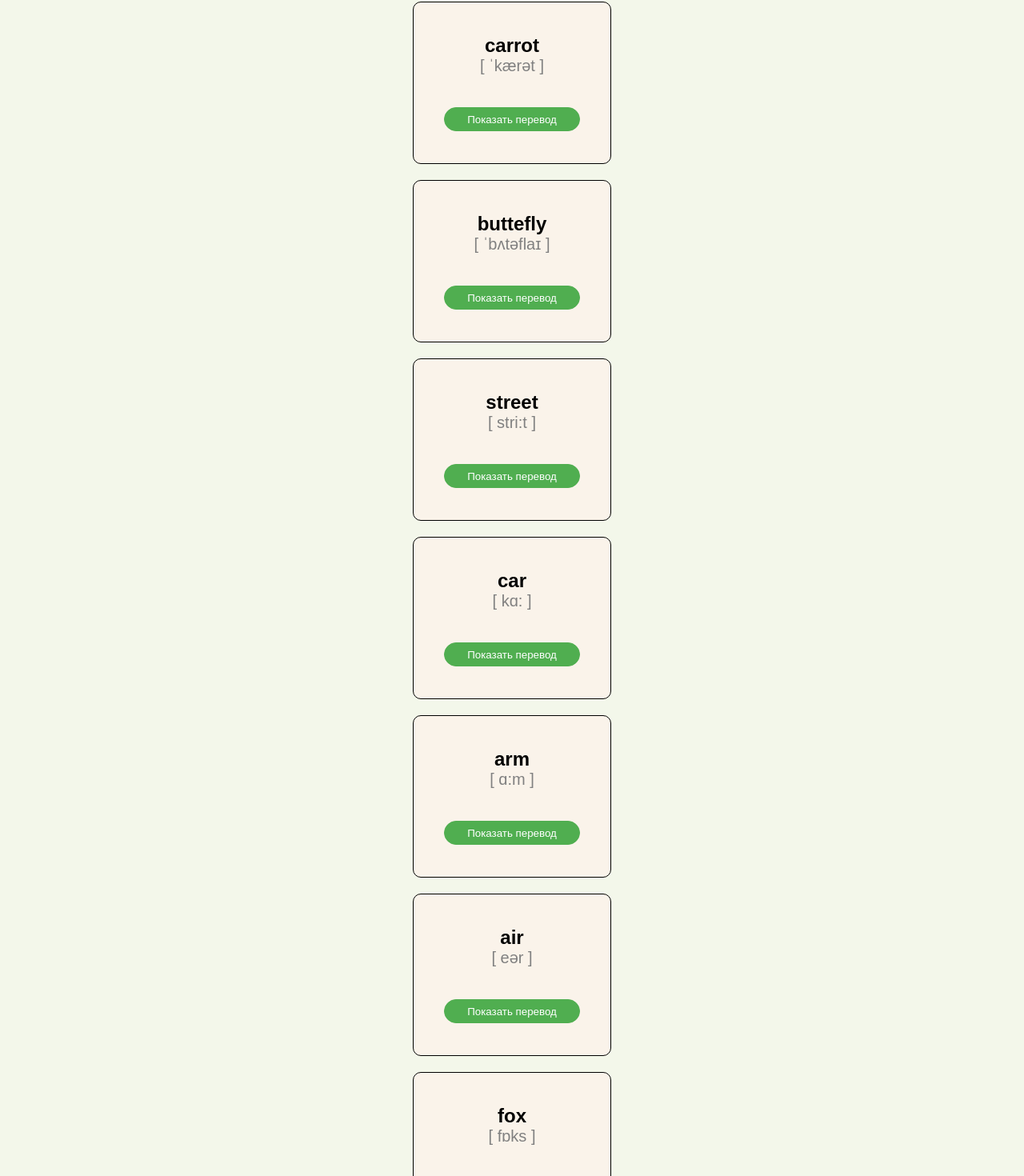
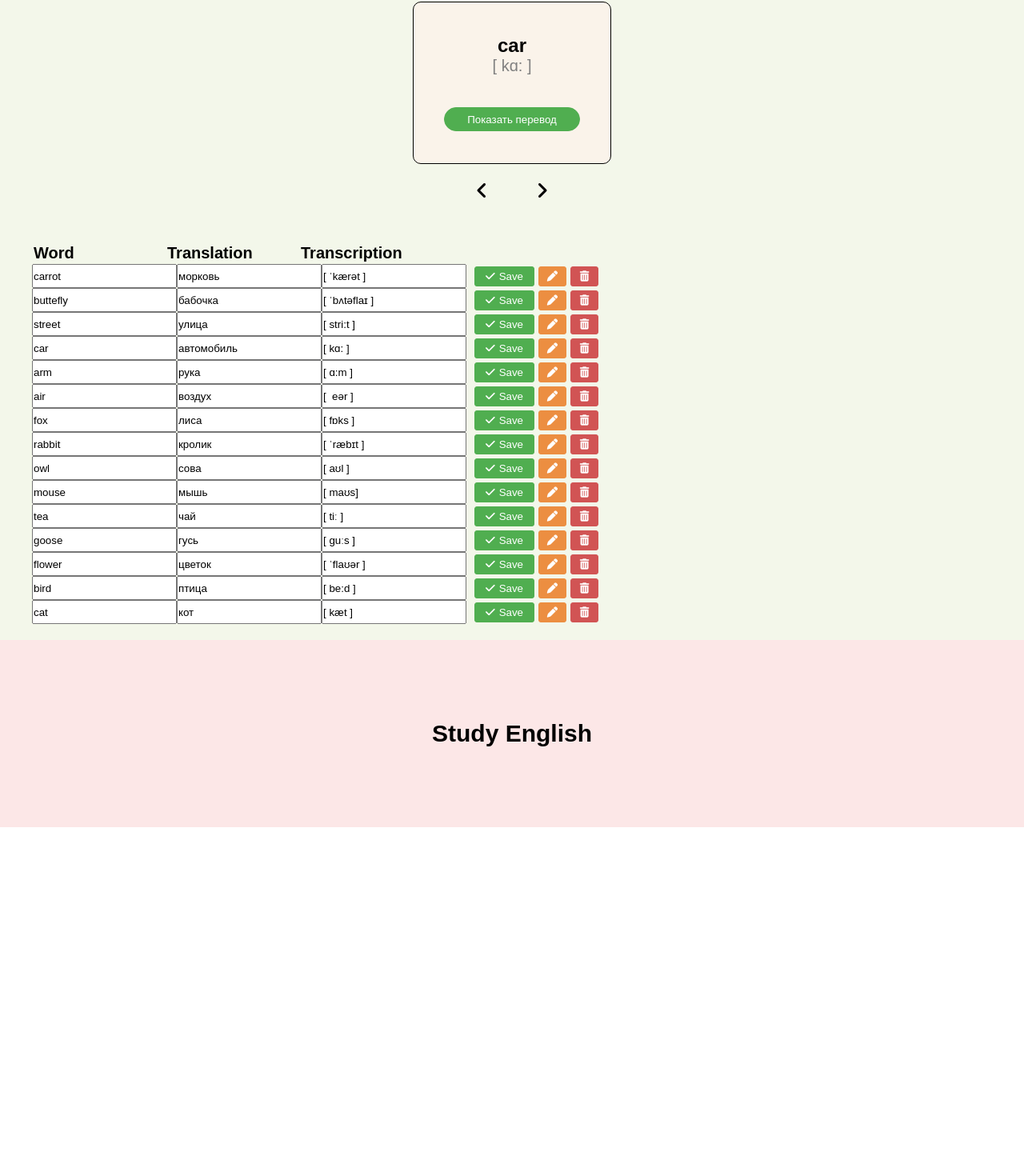
Before and after one commit to EvelinaYaln/words_app, a React (Create React App) app in the folder words-app/: page / in a window 1280 px wide. Shown: the part 152-1622 px from the top of the page at 80% size. After the commit the page ends 1186 px from the top, so only its background shows below. Built offline with nearby package versions, Linux system fonts and the light colour scheme; a web font is replaced by a local one.

Commit message:
created slider

```diff
--- a/words-app/src/components/Button.jsx
+++ b/words-app/src/components/Button.jsx
@@ -1,5 +1,3 @@
-
-
 function Button(props) {
     return (
       <div className="button-container">
--- a/words-app/src/components/Card.jsx
+++ b/words-app/src/components/Card.jsx
@@ -1,6 +1,8 @@
 import {useState} from 'react';
+//import words from '../words-json/words.json';
 function Card(props) {
     const [pressed, setPressed]= useState(false);
+
     const handleChange =()=> {
       setPressed(!pressed);
     }
@@ -11,6 +13,7 @@
           <div className="card__transcription">{props.transcription}</div>
           {pressed ? <div className="card__russian" onClick={handleChange}>{props.russian}</div> : <button className="card__button-show" onClick={handleChange}>Показать перевод</button> }
         </div>
+
       </div>
     );
   }
--- a/words-app/src/components/Main.jsx
+++ b/words-app/src/components/Main.jsx
@@ -1,45 +1,46 @@
 import Heading from "./Heading-table";
 import Table from "./Table";
 import Card from "./Card";
+import Slider from "./Slider";
 
 
 const vocab = [{
-  "english":"carrot","transcription":"[ ˈkærət ]","russian":"морковь","tags":"овощи",
+  "english":"carrot","transcription":"[ ˈkærət ]","russian":"морковь","tags":"овощи","index":"0",
 },{
-  "english":"buttefly","transcription":"[ ˈbʌtəflaɪ ]","russian":"бабочка",
+  "english":"buttefly","transcription":"[ ˈbʌtəflaɪ ]","russian":"бабочка","index":"1",
 },{
-  "english":"street","transcription":"[ stri:t ]","russian":"улица","tags":"овощи",
+  "english":"street","transcription":"[ stri:t ]","russian":"улица","tags":"овощи","index":"2",
 },{
-  "english":"car","transcription":"[ kɑ: ]","russian":"автомобиль","tags":"",
+  "english":"car","transcription":"[ kɑ: ]","russian":"автомобиль","tags":"","index":"3",
 },{
-  "english":"arm","transcription":"[ ɑ:m ]","russian":"рука","tags":"",
+  "english":"arm","transcription":"[ ɑ:m ]","russian":"рука","tags":"", "index":"4",
 },{
-  "english":"air","transcription":"[  eər ]","russian":"воздух","tags":"",
+  "english":"air","transcription":"[  eər ]","russian":"воздух","tags":"", "index":"5",
 },{
-  "english":"fox","transcription":"[ fɒks ]","russian":"лиса","tags":"",
+  "english":"fox","transcription":"[ fɒks ]","russian":"лиса","tags":"", "index":"6",
 },{
-  "english":"rabbit","transcription":"[ ˈræbɪt ]","russian":"кролик","tags":"",
+  "english":"rabbit","transcription":"[ ˈræbɪt ]","russian":"кролик","tags":"", "index":"7",
 },{
-  "id":"11369","english":"owl","transcription":"[ aʊl ]","russian":"сова","tags":"птицы",
+  "id":"11369","english":"owl","transcription":"[ aʊl ]","russian":"сова","tags":"птицы", "index":"8",
 },{
-  "english":"mouse","transcription":"[ maʊs]","russian":"мышь","tags":"животные",
+  "english":"mouse","transcription":"[ maʊs]","russian":"мышь","tags":"животные", "index":"9",
 },{
-  "english":"tea","transcription":"[ tiː ]","russian":"чай","tags":"напитки",
+  "english":"tea","transcription":"[ tiː ]","russian":"чай","tags":"напитки", "index":"10",
 },{
-  "english":"goose","transcription":"[ ɡuːs ]","russian":"гусь","tags":"птицы",
+  "english":"goose","transcription":"[ ɡuːs ]","russian":"гусь","tags":"птицы", "index":"11",
 },{
-  "english":"flower","transcription":"[ ˈflaʊər ]","russian":"цветок","tags":"растения",
+  "english":"flower","transcription":"[ ˈflaʊər ]","russian":"цветок","tags":"растения", "index":"12",
 },{
-  "english":"bird","transcription":"[ be:d ]","russian":"птица","tags":"птиц",
+  "english":"bird","transcription":"[ be:d ]","russian":"птица","tags":"птиц", "index":"13",
 },{
-  "english":"cat","transcription":"[ kæt ]","russian":"кот","tags":""
+  "english":"cat","transcription":"[ kæt ]","russian":"кот","tags":"", "index":"14",
 }
 ]
 function Main() {
     return (
       <div className="main" id="main">
-        {vocab.map((v)=>
-        <Card  english={v.english} russian={v.russian}  transcription={v.transcription}/>)}
+
+        <Slider choosenCard={3}/>
         <Heading/>
          {vocab.map((v)=>
         <Table english={v.english} russian={v.russian}  transcription={v.transcription} />
--- /dev/null
+++ b/words-app/src/components/Slider.jsx
@@ -0,0 +1,90 @@
+import {useState} from 'react';
+import Card from './Card';
+//import words from '../words-json/words.json';
+
+ const words =
+  [{
+      "english":"carrot","transcription":"[ ˈkærət ]","russian":"морковь","tags":"овощи","index":"0"
+  },{
+      "english":"buttefly","transcription":"[ ˈbʌtəflaɪ ]","russian":"бабочка","index":"1"
+  },{
+      "english":"street","transcription":"[ stri:t ]","russian":"улица","tags":"овощи","index":"2"
+  },{
+      "english":"car","transcription":"[ kɑ: ]","russian":"автомобиль","tags":"","index":"3"
+      },{
+      "english":"arm","transcription":"[ ɑ:m ]","russian":"рука","tags":"", "index":"4"
+  },{
+      "english":"air","transcription":"[  eər ]","russian":"воздух","tags":"", "index":"5"
+  },{
+      "english":"fox","transcription":"[ fɒks ]","russian":"лиса","tags":"", "index":"6"
+  },{
+      "english":"rabbit","transcription":"[ ˈræbɪt ]","russian":"кролик","tags":"", "index":"7"
+  },{
+      "id":"11369","english":"owl","transcription":"[ aʊl ]","russian":"сова","tags":"птицы", "index":"8"
+  },{
+      "english":"mouse","transcription":"[ maʊs]","russian":"мышь","tags":"животные", "index":"9"
+  },{
+      "english":"tea","transcription":"[ tiː ]","russian":"чай","tags":"напитки", "index":"10"
+  },{
+      "english":"goose","transcription":"[ ɡuːs ]","russian":"гусь","tags":"птицы", "index":"11"
+  },{
+      "english":"flower","transcription":"[ ˈflaʊər ]","russian":"цветок","tags":"растения", "index":"12"
+   },{
+      "english":"bird","transcription":"[ be:d ]","russian":"птица","tags":"птиц", "index":"13"
+  },{
+      "english":"cat","transcription":"[ kæt ]","russian":"кот","tags":"", "index":"14"
+  }
+]
+function Slider({choosenCard = 0}) {
+    const [index, setIndex] = useState(choosenCard);
+
+
+    /*const handleClick =(direction)=> {
+      let newIndex = index;
+      switch (direction) {
+        case 'right':
+          ++newIndex;
+          break;
+        case 'left':
+          --newIndex;
+          break;
+        default:
+          ++newIndex;
+      }
+      setIndex(newIndex);
+    }*/
+    const check = (index) => {
+      if (index <0) {
+        return words.length-1;
+      } else if (index >= words.length) {
+        return 0;
+      }
+      return index;
+    }
+
+    const handleClickRight = () =>{
+      let newIndex = index;
+      ++newIndex;
+
+      newIndex=check(newIndex);
+      setIndex(newIndex);
+    }
+
+    const handleClickLeft = () =>{
+      let newIndex = index;
+      --newIndex;
+      newIndex=check(newIndex);
+      setIndex(newIndex);
+    }
+
+    return (
+    <div>
+        <Card  english={words[index].english} russian={words[index].russian}  transcription={words[index].transcription} />
+        <button className="card-container__backward" /*onClick={()=>handleClick('left')}*/onClick={ handleClickLeft}><i className="fa-solid fa-angle-left"></i></button>
+        <button className="card-container__forward" /*onClick={()=>handleClick('right')}*/onClick={ handleClickRight}><i className="fa-solid fa-angle-right"></i></button>
+    </div>
+
+    );
+  }
+
+export default Slider;
--- a/words-app/src/preprocessors/_card.scss
+++ b/words-app/src/preprocessors/_card.scss
@@ -27,3 +27,18 @@
     }
 
 }
+
+.card-container {
+    &__forward,&__backward {
+        border: 0px solid $main-background-color;
+        background-color: $main-background-color;
+        font-size: 1.2rem;
+        transition: all .1s;
+       &:hover {
+        transform: scale(1.2);
+       }
+    }
+    &__forward {
+    margin-left: 60px;
+    }
+}
--- a/words-app/src/preprocessors/_table.scss
+++ b/words-app/src/preprocessors/_table.scss
@@ -11,6 +11,7 @@
 }
 
 .heading-container {
+    padding-top: 50px;
     &__heading {
         margin-left: 20px;
     }
--- a/words-app/src/preprocessors/style.css
+++ b/words-app/src/preprocessors/style.css
@@ -103,6 +103,23 @@
   background-color: #50ae50;
 }
 
+.card-container__forward, .card-container__backward {
+  border: 0px solid #F3F7EA;
+  background-color: #F3F7EA;
+  font-size: 1.2rem;
+  -webkit-transition: all .1s;
+  transition: all .1s;
+}
+
+.card-container__forward:hover, .card-container__backward:hover {
+  -webkit-transform: scale(1.2);
+          transform: scale(1.2);
+}
+
+.card-container__forward {
+  margin-left: 60px;
+}
+
 .footer {
   padding: 100px 0;
   background-color: rgba(241, 144, 144, 0.22);
@@ -128,6 +145,10 @@
 .table {
   margin-left: 20px;
   text-align: left;
+}
+
+.heading-container {
+  padding-top: 50px;
 }
 
 .heading-container__heading {
--- /dev/null
+++ b/words-app/src/words-json/words.json
@@ -0,0 +1,34 @@
+{
+    "words":
+    [{
+        "english":"carrot","transcription":"[ ˈkærət ]","russian":"морковь","tags":"овощи","index":"0"
+    },{
+        "english":"buttefly","transcription":"[ ˈbʌtəflaɪ ]","russian":"бабочка","index":"1"
+    },{
+        "english":"street","transcription":"[ stri:t ]","russian":"улица","tags":"овощи","index":"2"
+    },{
+        "english":"car","transcription":"[ kɑ: ]","russian":"автомобиль","tags":"","index":"3"
+        },{
+        "english":"arm","transcription":"[ ɑ:m ]","russian":"рука","tags":"", "index":"4"
+    },{
+        "english":"air","transcription":"[  eər ]","russian":"воздух","tags":"", "index":"5"
+    },{
+        "english":"fox","transcription":"[ fɒks ]","russian":"лиса","tags":"", "index":"6"
+    },{
+        "english":"rabbit","transcription":"[ ˈræbɪt ]","russian":"кролик","tags":"", "index":"7"
+    },{
+        "id":"11369","english":"owl","transcription":"[ aʊl ]","russian":"сова","tags":"птицы", "index":"8"
+    },{
+        "english":"mouse","transcription":"[ maʊs]","russian":"мышь","tags":"животные", "index":"9"
+    },{
+        "english":"tea","transcription":"[ tiː ]","russian":"чай","tags":"напитки", "index":"10"
+    },{
+        "english":"goose","transcription":"[ ɡuːs ]","russian":"гусь","tags":"птицы", "index":"11"
+    },{
+        "english":"flower","transcription":"[ ˈflaʊər ]","russian":"цветок","tags":"растения", "index":"12"
+     },{
+        "english":"bird","transcription":"[ be:d ]","russian":"птица","tags":"птиц", "index":"13"
+    },{
+        "english":"cat","transcription":"[ kæt ]","russian":"кот","tags":"", "index":"14"
+    }
+  ]}
```
Also changed, not shown: 1 other file (tests, documents, lock files or other folders).
